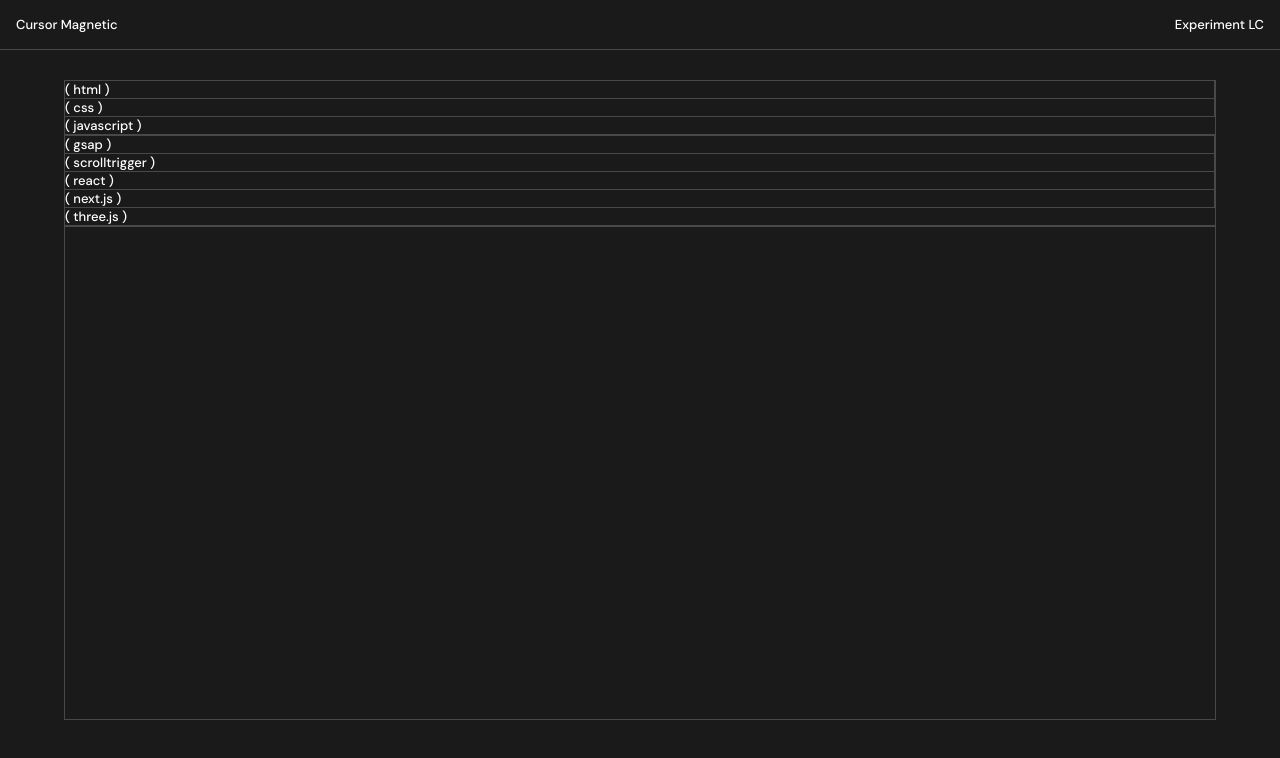
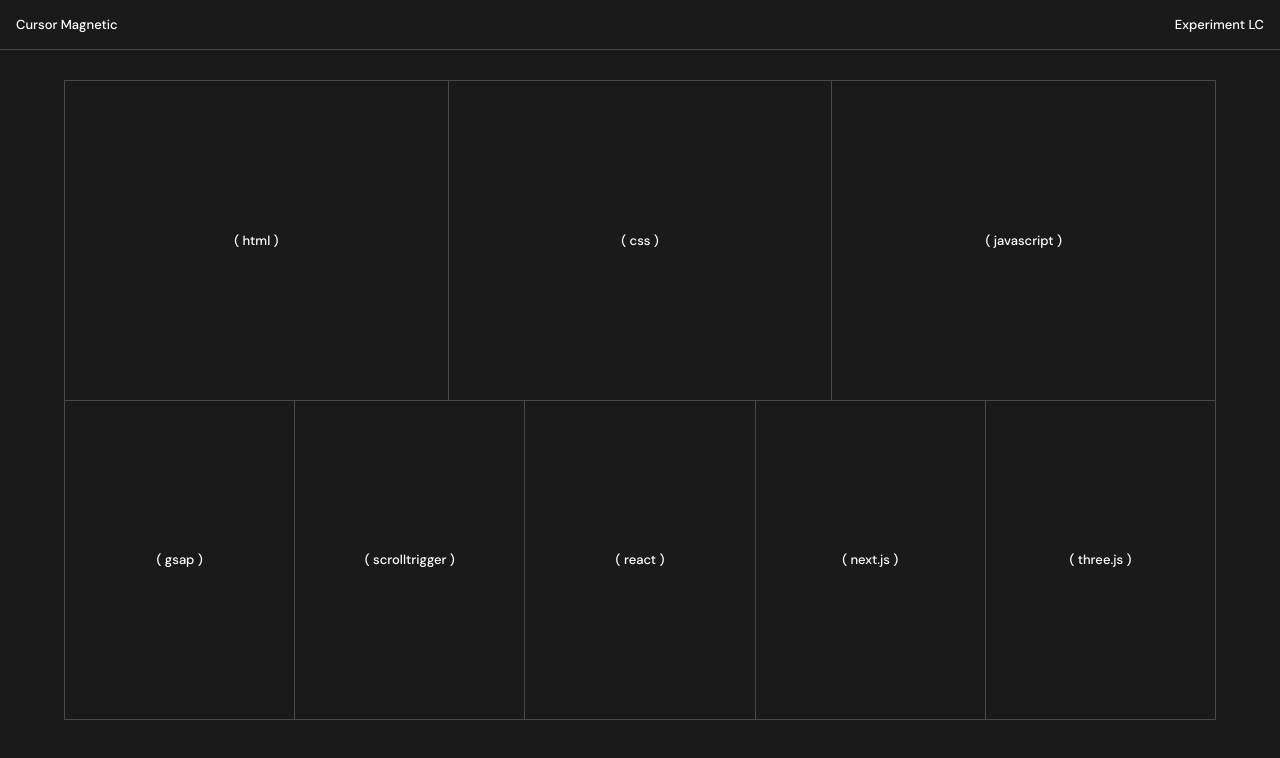
Before and after one commit to Luancss/cursor-magnetic, a Next.js app: page / in a window 1280 px wide. Shown: the top 758 px of the page. Built offline with nearby package versions, Linux system fonts and the light colour scheme.

Commit message:
feat: Enhance grid layout with improved item alignment and border styling

```diff
--- a/src/app/globals.css
+++ b/src/app/globals.css
@@ -56,7 +56,19 @@ footer p {
 }
 
 .grid-row, .grid-item {
+  flex: 1;
+  display: flex;
+  justify-content: center;
+  align-items: center;
+  height: 100%;
+}
+
+.grid-row:nth-child(1) {
   border-bottom: 1px solid rgba(255, 255, 255, 0.2);
+}
+
+.grid-item:not(:last-child) {
+  border-right: 1px solid rgba(255, 255, 255, 0.2);
 }
 
 .grid-item:not(:last-child) {
@@ -73,7 +85,7 @@ footer p {
   left: 0;
   background-color: #FFFFFF;
   pointer-events: none;
-  transform: all 0.3s ease;
+  transition: all 0.3s ease;
 }
 
 @media (max-width: 900px) {
--- a/src/app/page.tsx
+++ b/src/app/page.tsx
@@ -1,6 +1,5 @@
 import { Footer } from "./components/footer";
 import { Header } from "./components/header";
-import "./globals.css";
 
 export default function Home() {
   return (
```
